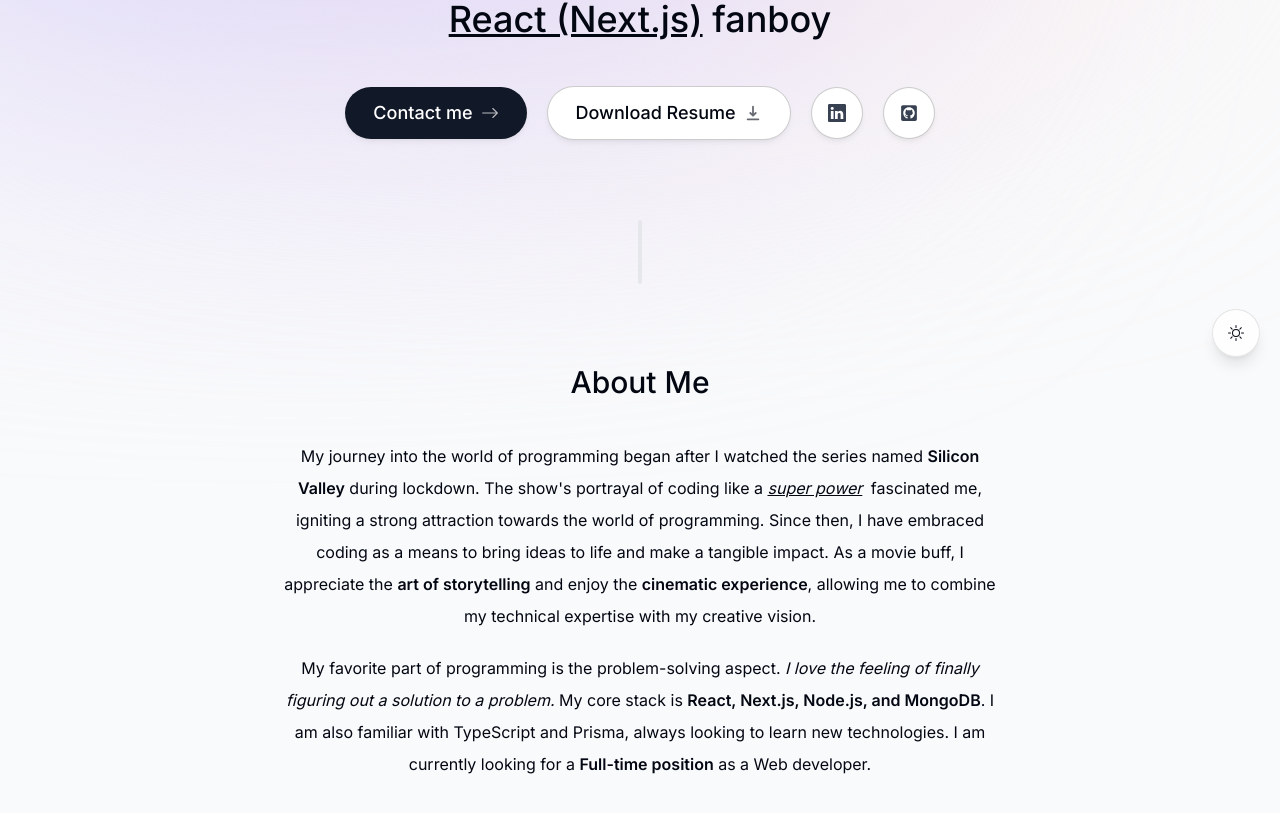
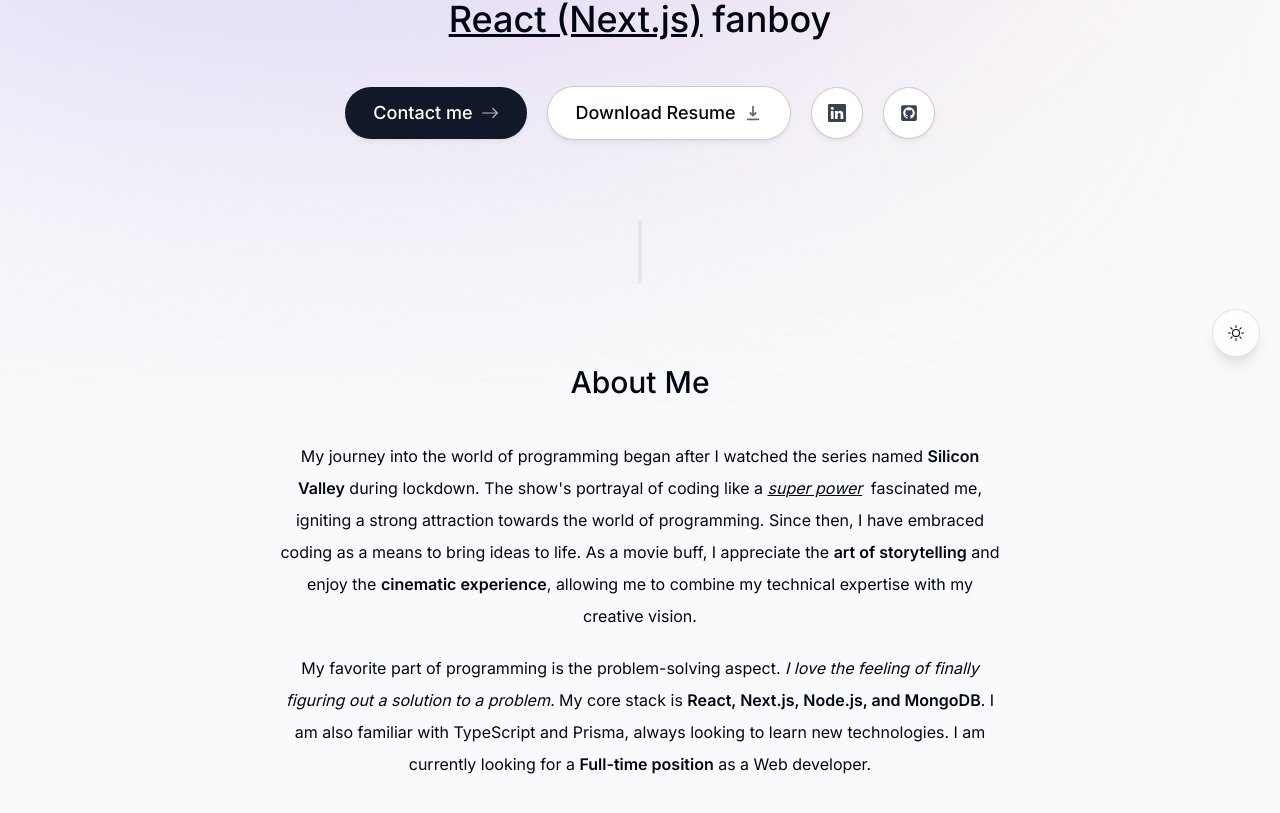
Before and after one commit to renish47/web_portfolio, a Next.js app: page / in a window 1280 px wide. Shown: the part 423-1236 px from the top of the page. Built offline with nearby package versions, Linux system fonts and the light colour scheme; no server answers.

Commit message:
update writeup

```diff
--- a/components/sections/About.tsx
+++ b/components/sections/About.tsx
@@ -32,8 +32,7 @@
         </span>{" "}
         fascinated me, igniting a strong attraction towards the world of
         programming. Since then, I have embraced coding as a means to bring
-        ideas to life and make a tangible impact. As a movie buff, I appreciate
-        the{" "}
+        ideas to life. As a movie buff, I appreciate the{" "}
         <span className="font-semibold dark:text-white">
           {" "}
           art of storytelling
```
Also changed, not shown: 1 other file (tests, documents, lock files or other folders).
